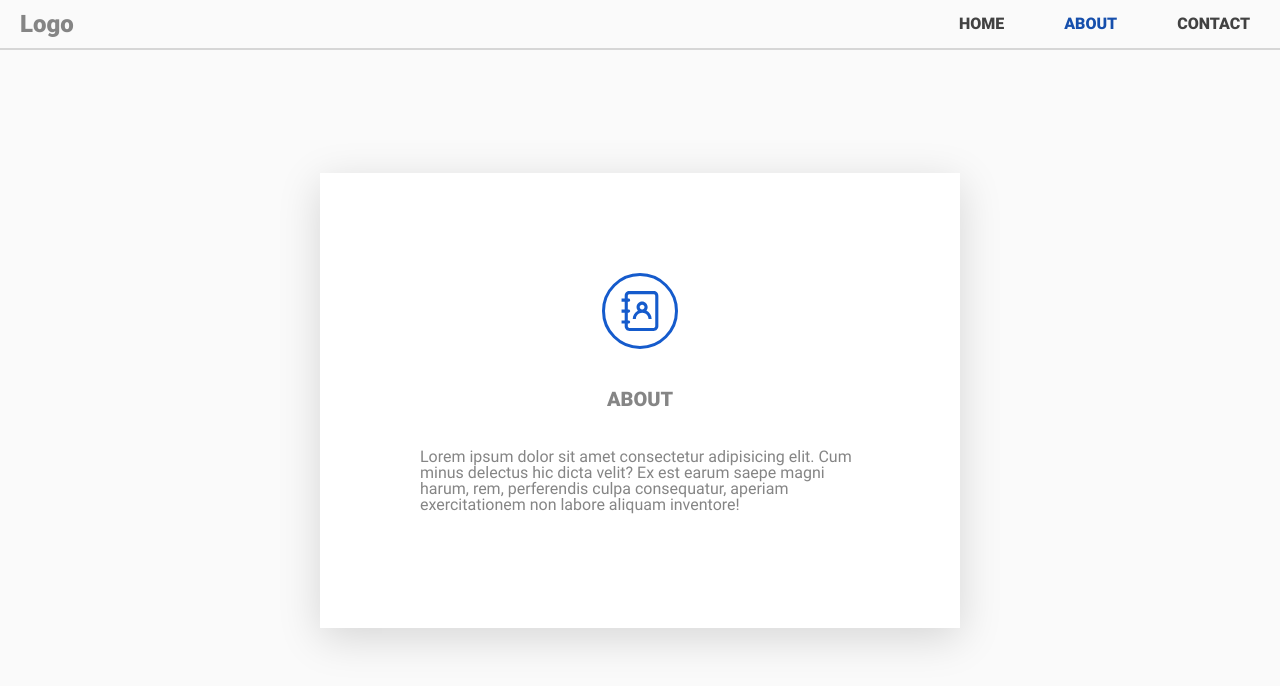
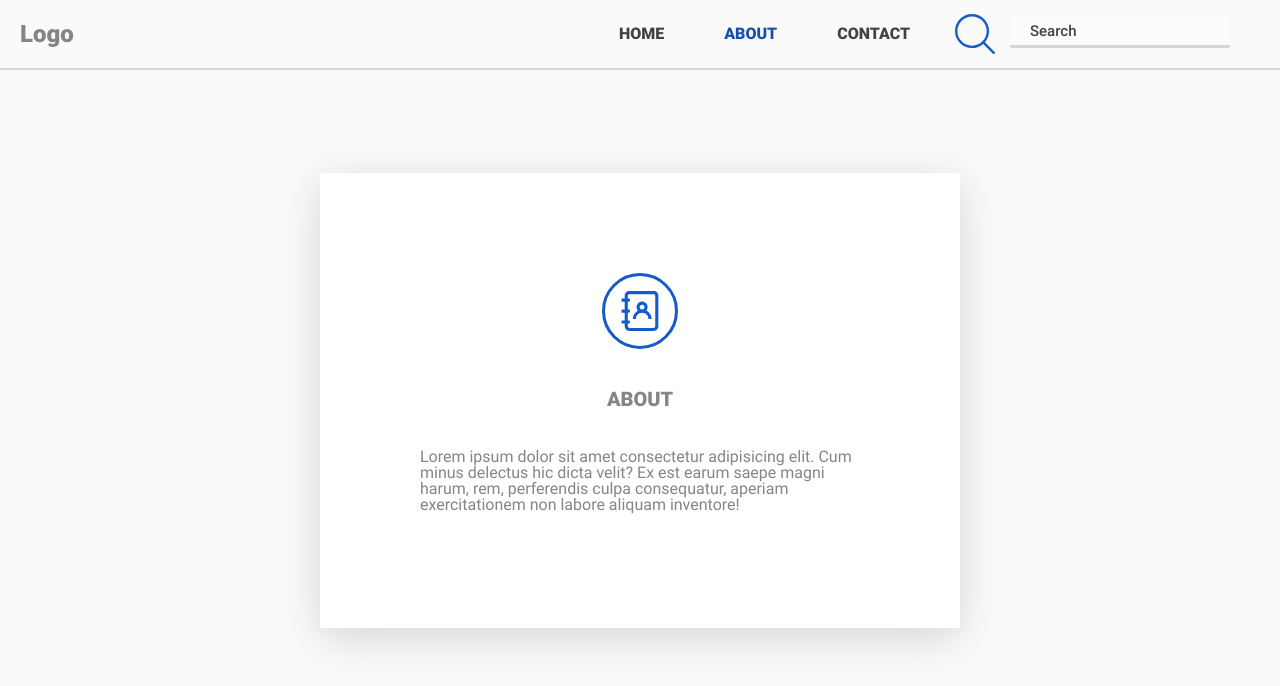
Before and after one commit to Michal-Dziedzinski/Vue.js-Shopy, a Vue app: page /about in a window 1280 px wide. Shown: the top 686 px of the page. Built offline with nearby package versions, Linux system fonts and the light colour scheme.

Commit message:
Added filter which works

```diff
--- a/src/assets/styles/_utilities.scss
+++ b/src/assets/styles/_utilities.scss
@@ -44,3 +44,15 @@
 .u-margin-left-small {
   margin-left: 1.5rem !important;
 }
+.u-margin-right-huge {
+  margin-right: 10rem !important;
+}
+.u-margin-right-big {
+  margin-right: 8rem !important;
+}
+.u-margin-right-medium {
+  margin-right: 4rem !important;
+}
+.u-margin-right-small {
+  margin-right: 1.5rem !important;
+}
--- a/src/components/BeerItem/BeerItem.vue
+++ b/src/components/BeerItem/BeerItem.vue
@@ -31,7 +31,8 @@ export default {
 @import '@/assets/styles/main.scss';
 .item {
   background-color: $white;
-  padding: 1rem;
+  padding: 2.5rem 1rem;
+  color: $light-text;
   &__image {
     padding: 0.5rem 0;
     @include center;
--- a/src/components/BeersList/BeersList.vue
+++ b/src/components/BeersList/BeersList.vue
@@ -14,6 +14,7 @@
 </template>
 
 <script>
+/* eslint-disable */
 import BeerItem from '@/components/BeerItem/BeerItem.vue';
 import Loader from '@/components/UI/Loader/Loader.vue';
 import axios from 'axios';
@@ -27,26 +28,42 @@ export default {
     return {
       page: 2,
       beers: [],
+      allBeers: [],
     };
   },
   mounted() {
-    // eslint-disable-next-line
     axios.get(`${API}?page=1&per_page=20`).then(response => {
       this.beers = response.data;
+      this.allBeers = response.data;
     });
   },
   methods: {
     infiniteHandler($state) {
       axios.get(`${API}?page=${this.page}&per_page=20`).then(({ data }) => {
         if (data.length) {
+          this.beers.push(...data);
+          this.allBeers = [...this.beers];
           this.page += 1;
-          this.beers.push(...data);
           $state.loaded();
         } else {
           $state.complete();
         }
       });
     },
+    filtered(query) {
+      this.beers = this.allBeers;
+      this.beers = this.beers.filter(beer =>
+        beer.name.toLowerCase().includes(query.toLowerCase())
+      );
+    },
+  },
+  watch: {
+    phraseToFilter(newVal) {
+      this.filtered(newVal);
+    },
+  },
+  props: {
+    phraseToFilter: String,
   },
   components: {
     BeerItem,
--- a/src/components/Header/Header.vue
+++ b/src/components/Header/Header.vue
@@ -1,25 +1,35 @@
 <template>
   <header class="header">
     <Logo logoText="Logo"/>
-    <nav>
+    <div class="header__panel">
+      <nav class="u-margin-right-small">
         <ul class="header__nav">
           <NavItem to="/" isExact text="Home"/>
           <NavItem to="/about" text="About"/>
           <NavItem to="/contact" text="Contact"/>
         </ul>
       </nav>
+      <Search @searchedPhrase="sendToFilter"/>
+    </div>
   </header>
 </template>
 
 <script>
 import Logo from '@/components/UI/Logo/Logo.vue';
 import NavItem from '@/components/UI/NavItem/NavItem.vue';
+import Search from '@/components/Search/Search.vue';
 
 export default {
   name: 'Header',
+  methods: {
+    sendToFilter(phrase) {
+      this.$emit('searchedPhrase', phrase);
+    },
+  },
   components: {
     Logo,
     NavItem,
+    Search,
   },
 };
 </script>
@@ -34,12 +44,16 @@ export default {
   left: 0;
   border-bottom: 0.2rem solid $gray;
   width: 100%;
-  height: 5rem;
+  height: 7rem;
+  padding-right: 5rem;
   @include centerAlign;
   background-color: $background;
   &__nav {
     display: flex;
     font-size: $default-font-size;
   }
+  &__panel {
+    display: flex;
+  }
 }
 </style>
--- /dev/null
+++ b/src/components/Search/Search.vue
@@ -0,0 +1,88 @@
+<template>
+  <div class="search">
+    <div class="search__icon">
+      <Icon iconName="magnifying-glass" isColor/>
+    </div>
+    <div class="search__group u-margin-left-small u-margin-top-small">
+      <input
+        type="text"
+        class="search__input"
+        id="search"
+        placeholder="Search"
+        v-model="searchValue"
+        @input="handleInput"
+      >
+      <label for="search" class="search__label">Search</label>
+    </div>
+  </div>
+</template>
+
+<script>
+import Icon from '@/components/UI/Icon/Icon.vue';
+
+export default {
+  name: 'Search',
+  data() {
+    return {
+      searchValue: '',
+    };
+  },
+  methods: {
+    // eslint-disable-next-line
+    handleInput() {
+      this.$emit('searchedPhrase', this.searchValue);
+    },
+  },
+  components: {
+    Icon,
+  },
+};
+</script>
+
+<style lang="scss" scoped>
+@import '@/assets/styles/main.scss';
+.search {
+  @include center;
+  &__input {
+    font-size: 1.5rem;
+    font-family: inherit;
+    color: inherit;
+    padding: 0.5rem 2rem;
+    border-radius: 2px;
+    background-color: rgba($white, 0.5);
+    border: none;
+    border-bottom: 3px solid transparent;
+    width: 22rem;
+    display: block;
+    transition: all 0.3s;
+    border-bottom: 3px solid $gray;
+    &:focus {
+      outline: none;
+      box-shadow: 0 1rem 2rem rgba($black, 0.1);
+      border-bottom: 3px solid $accent;
+    }
+    &:focus:invalid {
+      border-bottom: 3px solid $alert;
+    }
+    &::-webkit-input-placeholder {
+      color: $dark-text;
+    }
+  }
+
+  &__label {
+    font-size: 1.2rem;
+    font-weight: 700;
+    margin-left: 2rem;
+    margin-top: 0.3rem;
+    margin-bottom: 0.3rem;
+    display: block;
+    transition: all 0.3s;
+  }
+
+  &__input:placeholder-shown + &__label {
+    opacity: 0;
+    visibility: hidden;
+    transform: translateY(-4rem);
+  }
+}
+</style>
--- a/src/components/UI/NavItem/NavItem.vue
+++ b/src/components/UI/NavItem/NavItem.vue
@@ -60,7 +60,7 @@ export default {
       text-decoration: none;
       text-transform: uppercase;
       display: block;
-      padding: 1.5rem 3rem;
+      padding: 2.5rem 3rem;
       position: relative;
       z-index: 10;
 
--- a/src/views/Home.vue
+++ b/src/views/Home.vue
@@ -1,10 +1,10 @@
 <template>
   <section class="home">
-    <Header/>
+    <Header @searchedPhrase="setPhrase"/>
     <div class="home__content">
       <Cart :beers="beersToBuy" @removeItem="removeItem"/>
       <BeerDetails v-if="selectedBeer" :id="selectedBeer" @addedToCart="sendToCart"/>
-      <BeersList v-else/>
+      <BeersList :phraseToFilter="phraseToFilter" v-else/>
     </div>
   </section>
 </template>
@@ -21,6 +21,7 @@ export default {
     return {
       selectedBeer: null,
       beersToBuy: [],
+      phraseToFilter: '',
     };
   },
   watch: {
@@ -37,6 +38,9 @@ export default {
     },
     removeItem(index) {
       this.beersToBuy.splice(index, 1);
+    },
+    setPhrase(phrase) {
+      this.phraseToFilter = phrase;
     },
   },
   components: {
```
Also changed, not shown: src/assets/icons/magnifying-glass.svg (added). Lines whose indentation alone changed are shown as unchanged.
